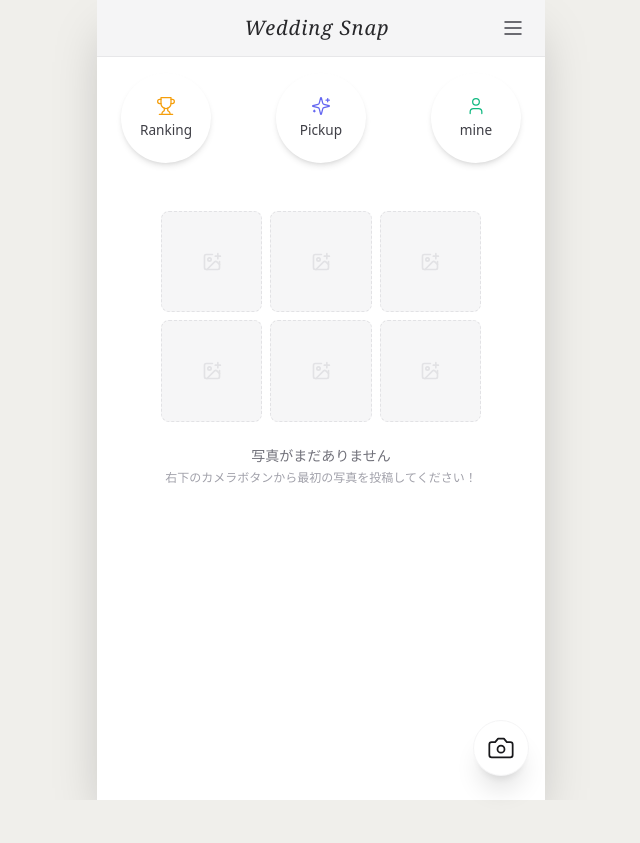
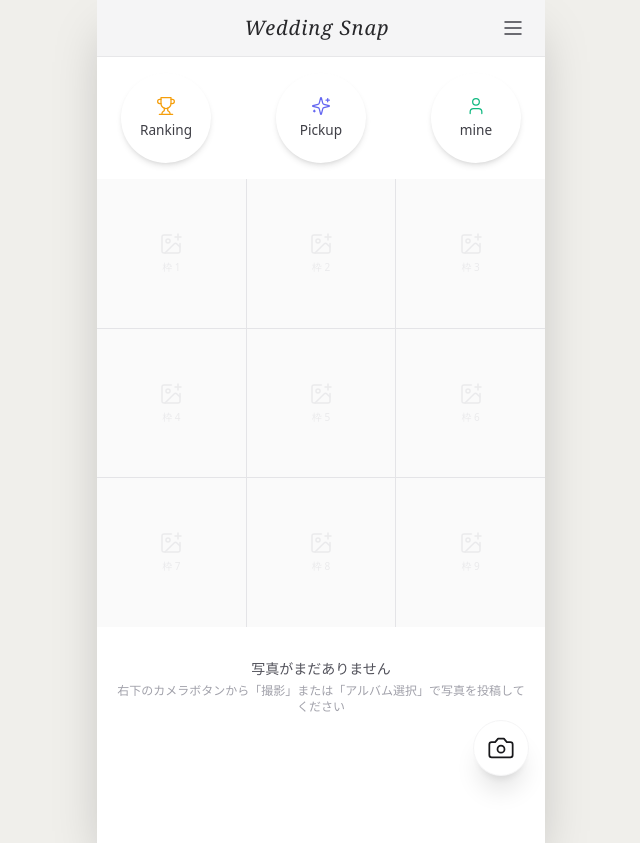
Before and after one commit to sinocreate/Wedding-Snap-smartphone-products, a Next.js app: page /1 in a window 1280 px wide. Shown: the whole page, without its empty margins (319-959 px from the left). Before the commit the page ends 800 px from the top, so only its background shows below. Built offline with nearby package versions, Linux system fonts and the light colour scheme; no server answers; the database is empty.

Commit message:
Update page.tsx

```diff
--- a/app/[event_id]/page.tsx
+++ b/app/[event_id]/page.tsx
@@ -38,7 +38,9 @@ type FilterType = 'ranking' | 'pickup' | 'mine' | null;
 
 export default function EventPhotoGalleryPage() {
   const params = useParams();
-  const eventId = (params?.event_id as string) || 'demo-wedding';
+  const rawEventId = (params?.event_id as string) || 'demo-wedding';
+  // パスセーフなイベントIDに整形
+  const eventId = rawEventId.replace(/[^a-zA-Z0-9_-]/g, '');
 
   const [photos, setPhotos] = useState<Photo[]>([]);
   const [activeFilter, setActiveFilter] = useState<FilterType>(null);
@@ -70,13 +72,11 @@ export default function EventPhotoGalleryPage() {
   useEffect(() => {
     if (!eventId) return;
 
-    // イベントレコードが未存在の場合は自動作成
+    // イベントレコードの確保
     const ensureEventExists = async () => {
       await supabase
         .from('events')
-        .insert({ id: eventId, title: 'Wedding Snap' })
-        .select()
-        .single();
+        .upsert({ id: eventId, title: 'Wedding Snap' }, { onConflict: 'id' });
     };
     ensureEventExists();
 
@@ -106,7 +106,10 @@ export default function EventPhotoGalleryPage() {
         },
         (payload) => {
           if (payload.eventType === 'INSERT') {
-            setPhotos((prev) => [payload.new as Photo, ...prev]);
+            setPhotos((prev) => {
+              const exists = prev.some((p) => p.id === (payload.new as Photo).id);
+              return exists ? prev : [payload.new as Photo, ...prev];
+            });
           } else if (payload.eventType === 'UPDATE') {
             setPhotos((prev) =>
               prev.map((photo) =>
@@ -174,7 +177,7 @@ export default function EventPhotoGalleryPage() {
         p_photo_id: photoId,
         p_user_id: userId,
       });
-    } catch (err: any) {
+    } catch (err) {
       console.error('Like error:', err);
     }
   };
@@ -211,14 +214,16 @@ export default function EventPhotoGalleryPage() {
 
     try {
       setIsUploading(true);
-      const fileExt = file.name.split('.').pop() || 'jpg';
-      const cleanFileName = `${eventId}/${Date.now()}_${Math.random().toString(36).substring(2, 9)}.${fileExt}`;
+      const rawExt = file.name.split('.').pop() || 'jpg';
+      const cleanExt = rawExt.toLowerCase().replace(/[^a-z0-9]/g, '') || 'jpg';
+      const fileName = `${eventId}_${Date.now()}_${Math.random().toString(36).substring(2, 8)}.${cleanExt}`;
 
       // Storageアップロード
       const { data: uploadData, error: uploadError } = await supabase.storage
         .from('wedding-photos')
-        .upload(cleanFileName, file, {
+        .upload(fileName, file, {
           cacheControl: '3600',
+          contentType: file.type || 'image/jpeg',
           upsert: false,
         });
 
@@ -254,7 +259,7 @@ export default function EventPhotoGalleryPage() {
 
   return (
     <div className="min-h-screen bg-[#F0EFEB] flex justify-center selection:bg-zinc-200">
-      {/* メインコンテナ */}
+      {/* メインコンテナ（横幅100%フィット） */}
       <main className="w-full max-w-md min-h-screen bg-white relative shadow-2xl pb-[calc(env(safe-area-inset-bottom)+6rem)] overflow-y-auto overflow-x-hidden">
         {/* (1) 固定すりガラスヘッダー */}
         <header className="sticky top-0 z-40 w-full bg-zinc-100/85 backdrop-blur-md border-b border-zinc-200/80 px-4 py-3 flex items-center justify-between">
@@ -310,19 +315,26 @@ export default function EventPhotoGalleryPage() {
           </button>
         </section>
 
-        {/* (3) 3カラム正方形写真グリッド */}
+        {/* (3) 3カラム正方形写真グリッド（横幅いっぱい・余白ゼロ） */}
         {filteredPhotos.length === 0 ? (
-          /* 写真が0件のときのグリッドプレースホルダー */
-          <div className="w-full px-4 py-8 flex flex-col items-center justify-center text-center">
-            <div className="grid grid-cols-3 gap-2 w-full max-w-xs mb-6 opacity-30">
-              {[...Array(6)].map((_, i) => (
-                <div key={i} className="aspect-square bg-zinc-200 rounded-lg border border-dashed border-zinc-400 flex items-center justify-center">
-                  <ImagePlus className="w-5 h-5 text-zinc-400" />
+          <div className="w-full">
+            <div className="grid grid-cols-3 gap-[1px] bg-zinc-200 w-full">
+              {[...Array(9)].map((_, i) => (
+                <div
+                  key={i}
+                  className="w-full aspect-square bg-zinc-50 flex flex-col items-center justify-center text-zinc-300"
+                >
+                  <ImagePlus className="w-6 h-6 opacity-40 mb-1" strokeWidth={1.5} />
+                  <span className="text-[10px] opacity-40">枠 {i + 1}</span>
                 </div>
               ))}
             </div>
-            <p className="text-sm font-medium text-zinc-500 mb-1">写真がまだありません</p>
-            <p className="text-xs text-zinc-400">右下のカメラボタンから最初の写真を投稿してください！</p>
+            <div className="py-8 text-center px-4">
+              <p className="text-sm font-medium text-zinc-600 mb-1">写真がまだありません</p>
+              <p className="text-xs text-zinc-400">
+                右下のカメラボタンから「撮影」または「アルバム選択」で写真を投稿してください
+              </p>
+            </div>
           </div>
         ) : (
           <div className="grid grid-cols-3 gap-[1px] bg-zinc-200 w-full">
@@ -337,6 +349,7 @@ export default function EventPhotoGalleryPage() {
                   onClick={() => setSelectedCellId(isSelected ? null : photo.id)}
                   className="w-full aspect-square relative overflow-hidden bg-zinc-100 cursor-pointer select-none"
                 >
+                  {/* (3-a) 正方形画像 */}
                   <img
                     src={photo.public_url}
                     alt="Wedding memory"
@@ -344,12 +357,12 @@ export default function EventPhotoGalleryPage() {
                     loading="lazy"
                   />
 
-                  {/* 左下いいね数 */}
+                  {/* (3-b) 左下いいね数 */}
                   <span className="absolute bottom-1.5 left-1.5 text-[clamp(0.65rem,2.5vw,0.75rem)] font-bold text-white drop-shadow-[0_1px_2px_rgba(0,0,0,0.8)] z-10 pointer-events-none">
                     {photo.likes_count}
                   </span>
 
-                  {/* 右下ハートトグル */}
+                  {/* (3-c / 3-g) 右下ハートトグル */}
                   <button
                     onClick={(e) => toggleLike(photo.id, e)}
                     className="absolute bottom-1.5 right-1.5 z-20 p-1 active:scale-125 transition"
@@ -364,14 +377,14 @@ export default function EventPhotoGalleryPage() {
                     />
                   </button>
 
-                  {/* 右上保存済みバッジ */}
+                  {/* (3-h) 右上保存済みバッジ */}
                   {isSaved && (
                     <div className="absolute top-1.5 right-1.5 z-10 pointer-events-none">
                       <CheckCircle2 className="w-4 h-4 fill-emerald-500 text-white drop-shadow" />
                     </div>
                   )}
 
-                  {/* タップ時の周辺減光オーバーレイ ＆ 保存アイコン */}
+                  {/* (3-e / 3-f) タップ時の周辺減光オーバーレイ ＆ 保存アイコン */}
                   {isSelected && (
                     <div className="absolute inset-0 bg-black/45 backdrop-blur-[1px] flex flex-col items-center justify-start pt-3 z-10 transition">
                       <button
@@ -390,12 +403,12 @@ export default function EventPhotoGalleryPage() {
         )}
       </main>
 
-      {/* (4) フローティング撮影ボタン (FAB) */}
+      {/* (4) フローティング撮影/選択ボタン (FAB) */}
+      {/* capture属性を削除し、撮影/アルバム選択を両立 */}
       <input
         ref={fileInputRef}
         type="file"
         accept="image/*"
-        capture="environment"
         onChange={handleFileUpload}
         className="hidden"
       />
```
